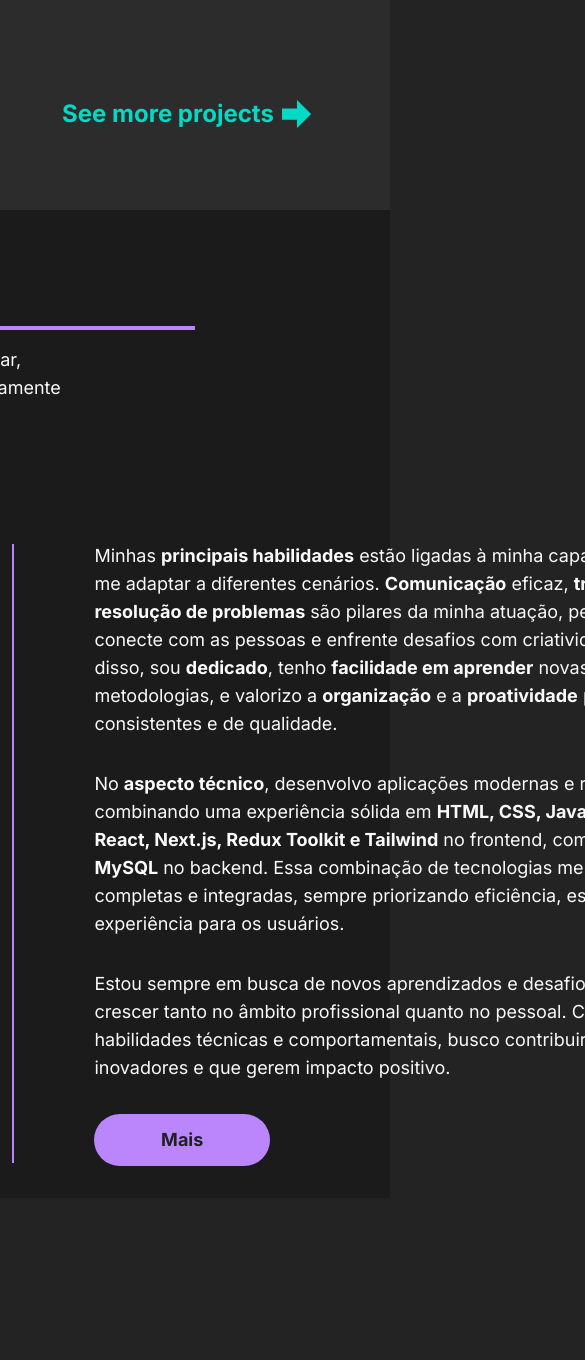
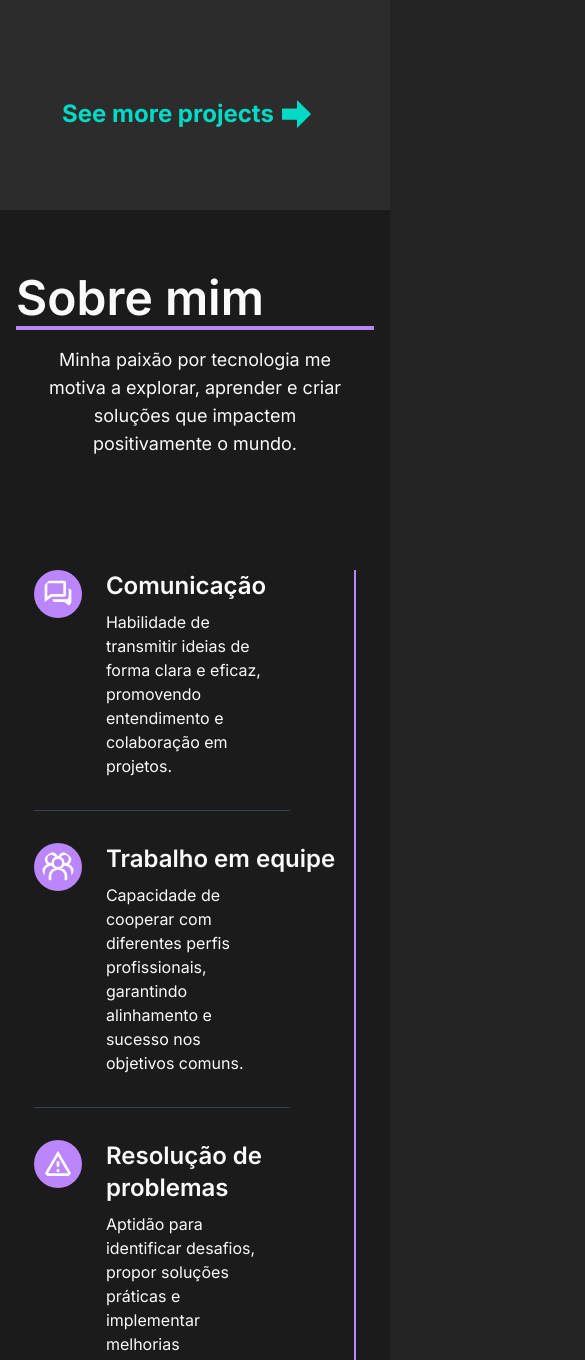
Before and after one commit to Thiago87dev/portifolio2, a Next.js app: page /en in a window 390 px wide. Shown: the part 5720-7080 px from the top of the page, 585 px wide, since content can reach past the window. Before the commit the page ends 6918 px from the top, so only its background shows below. Built offline with nearby package versions, Linux system fonts and the light colour scheme.

Commit message:
:sparkles: feat: Hero about part 3 responsiveness

```diff
--- a/src/components/home/AboutHome.tsx
+++ b/src/components/home/AboutHome.tsx
@@ -5,20 +5,20 @@ import Button from "../Button";
 const AboutHome = () => {
   return (
     <div className="dark:bg-colorBg3Dark bg-colorBg3Light flex flex-col items-center  w-full pt-16 md:pt-16 dark:text-colorTextDark text-colorTextLight min-h-screen pb-8">
-      <div className="flex flex-col gap-8 w-[1204px] ">
-        <div className="mb-20">
-          <div className="flex px-4 lg:px-0 items-start mb-4 text-5xl font-semibold w-full max-w-[1204px]">
-            <h2 className="w-2/4  pb-1 border-b-4 dark:border-colorHighlightsDark border-colorHighlightsLight">
+      <div className="flex flex-col gap-8 max-w-[1204px] px-4 lg:px-0">
+        <div className="mb-20 ">
+          <div className="flex  items-start mb-4 text-5xl font-semibold w-full max-w-[1204px]">
+            <h2 className="w-full sm:w-2/4  pb-1 border-b-4 dark:border-colorHighlightsDark border-colorHighlightsLight">
               Sobre mim
             </h2>
           </div>
-          <p className="w-2/5 text-lg">
+          <p className=" mx-auto md:mx-0 text-center md:text-left w-[90%] sm:w-[80%] md:w-2/5 text-lg">
             Minha paixão por tecnologia me motiva a explorar, aprender e criar
             soluções que impactem positivamente o mundo.
           </p>
         </div>
-        <div className="flex items-center">
-          <div className="flex flex-col gap-8 w-[35%] dark:border-r-colorHighlightsDark border-r-colorHighlightsLight border-r-solid border-r-2">
+        <div className="flex flex-col md:flex-row gap-10 md:gap-0 items-center">
+          <div className="flex flex-col gap-8 w-[90%] sm:w-[80%] md:w-[35%] dark:border-r-colorHighlightsDark border-r-colorHighlightsLight border-r-solid border-r-2">
             <div className="flex gap-6">
               <div className="text-5xl">
                 <BiConversation className="dark:bg-colorHighlightsDark bg-colorHighlightsLight text-white p-2 rounded-full" />
@@ -63,7 +63,7 @@ const AboutHome = () => {
             </div>
             <hr className="w-4/5 border-gray-700" />
           </div>
-          <div className="flex flex-col gap-8 w-[65%] pl-20 text-lg">
+          <div className="flex flex-col gap-8 w-[90%] sm:w-[80%] md:w-[65%] text-center md:text-left md:pl-20 text-lg">
             <p>
               Minhas <span className="font-bold">principais habilidades</span>{" "}
               estão ligadas à minha capacidade de colaborar e me adaptar a
@@ -100,7 +100,7 @@ const AboutHome = () => {
               Com essa união de habilidades técnicas e comportamentais, busco
               contribuir para projetos inovadores e que gerem impacto positivo.
             </p>
-            <div className="w-3/12">
+            <div className="flex mx-auto md:mx-0 w-[190px]">
               <Button title="Mais" />
             </div>
           </div>
```
